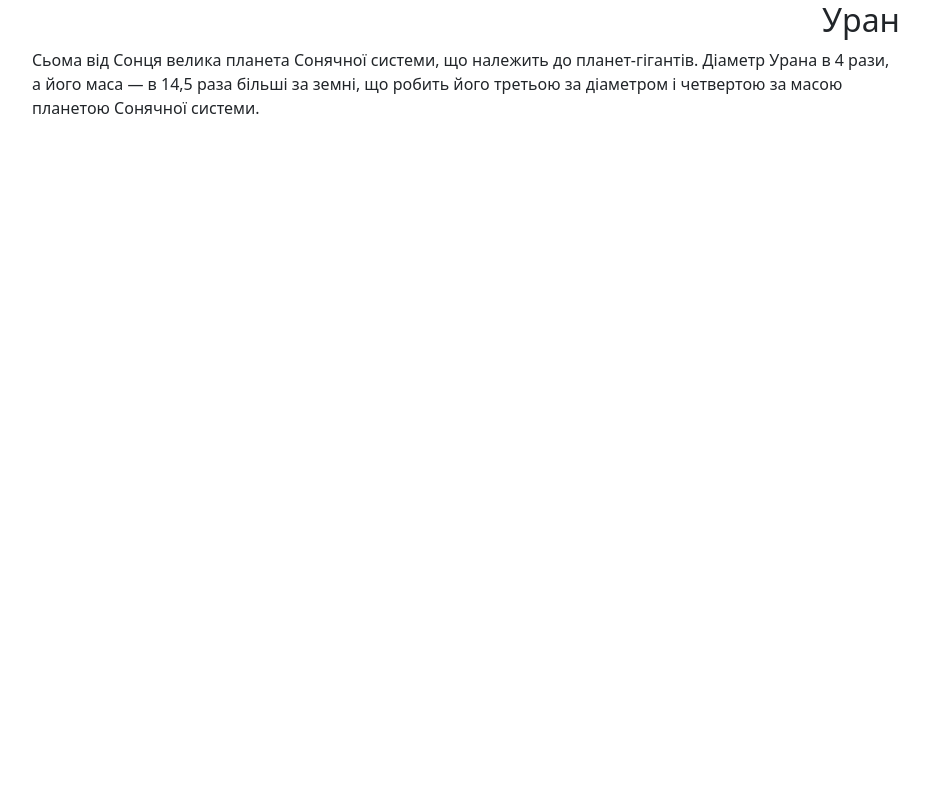
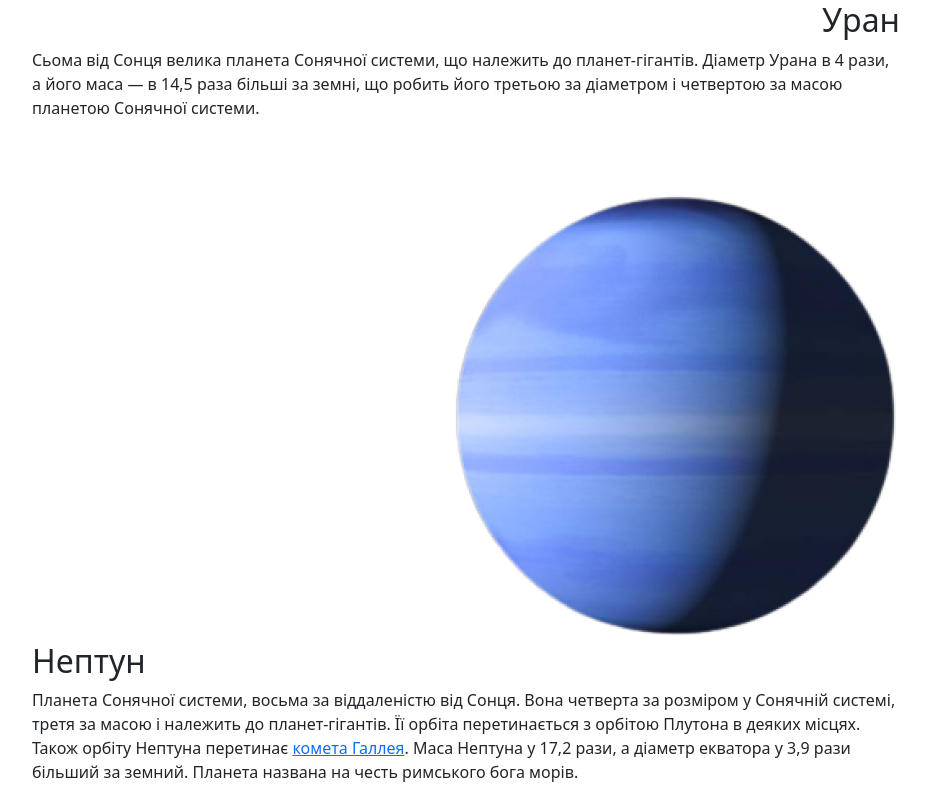
Before and after one commit to Elena-Silchenko/frontend-course, a React (Create React App) app in the folder work-2-react/: page / in a window 1280 px wide. Shown: the part 4092-4892 px from the top of the page, without its empty margins (175-1104 px from the left). Before the commit the page ends 4228 px from the top, so only its background shows below. Built offline with nearby package versions, Linux system fonts and the light colour scheme.

Commit message:
Add component Neptune

```diff
--- a/work-2-react/src/App.js
+++ b/work-2-react/src/App.js
@@ -7,6 +7,7 @@ import Mars from './Mars'
 import Jupiter from './Jupiter'
 import Saturn from './Saturn'
 import Uranium from './Uranium'
+import Neptune from './Neptune'
 
 function App() {
   return (
@@ -19,6 +20,7 @@ function App() {
         <Jupiter />
         <Saturn />
         <Uranium />
+        <Neptune />
       </div>
     </div>
   )
--- /dev/null
+++ b/work-2-react/src/Neptune/index.js
@@ -0,0 +1,23 @@
+import ImageNeptune from "./нептун.png"
+
+export default function Neptune() {
+  return (
+    <div>
+      <div className="align-right">
+        <img
+          src={ImageNeptune}
+          alt="нептун"
+          style={{ marginTop: "54px" }}
+        />
+      </div>
+      <h2>Нептун</h2>
+      <p>Планета Сонячної системи, восьма за віддаленістю від Сонця. Вона четверта
+        за розміром у Сонячній системі, третя за масою і належить до планет-гігантів.
+        Її орбіта перетинається з орбітою Плутона в деяких місцях. Також орбіту Нептуна
+        перетинає <a href="https://uk.wikipedia.org/wiki/%D0%9A%D0%BE%D0%BC%D0%B5%D1%82%D0%B0_%D0%93%D0%B0%D0%BB%D0%BB%D0%B5%D1%8F">комета Галлея</a>.
+        Маса Нептуна у 17,2 рази, а діаметр екватора у 3,9 рази більший за земний.
+        Планета названа на честь римського бога морів.
+      </p>
+    </div>
+  )
+}
```
Also changed, not shown: work-2-react/src/Neptune/нептун.png (added).
